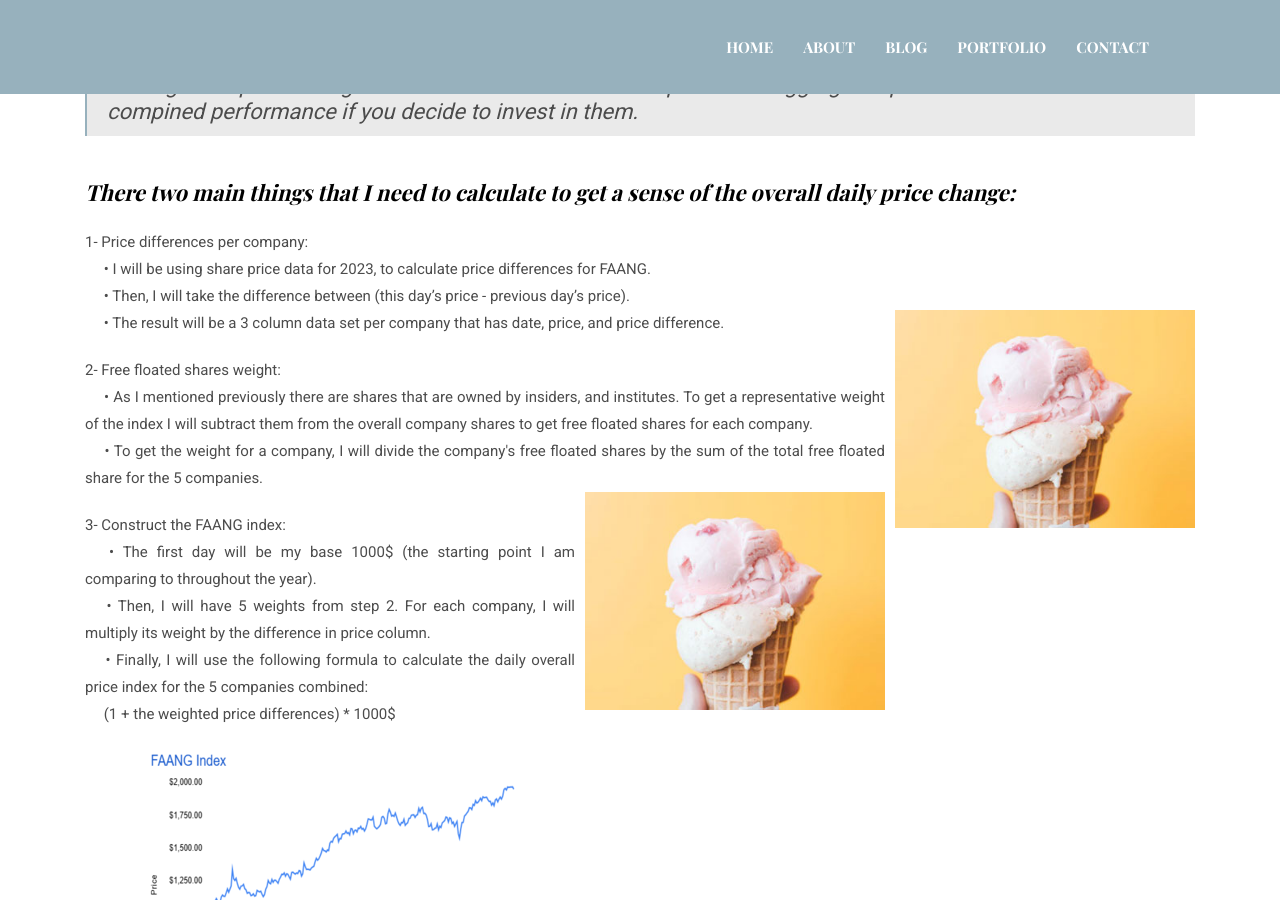
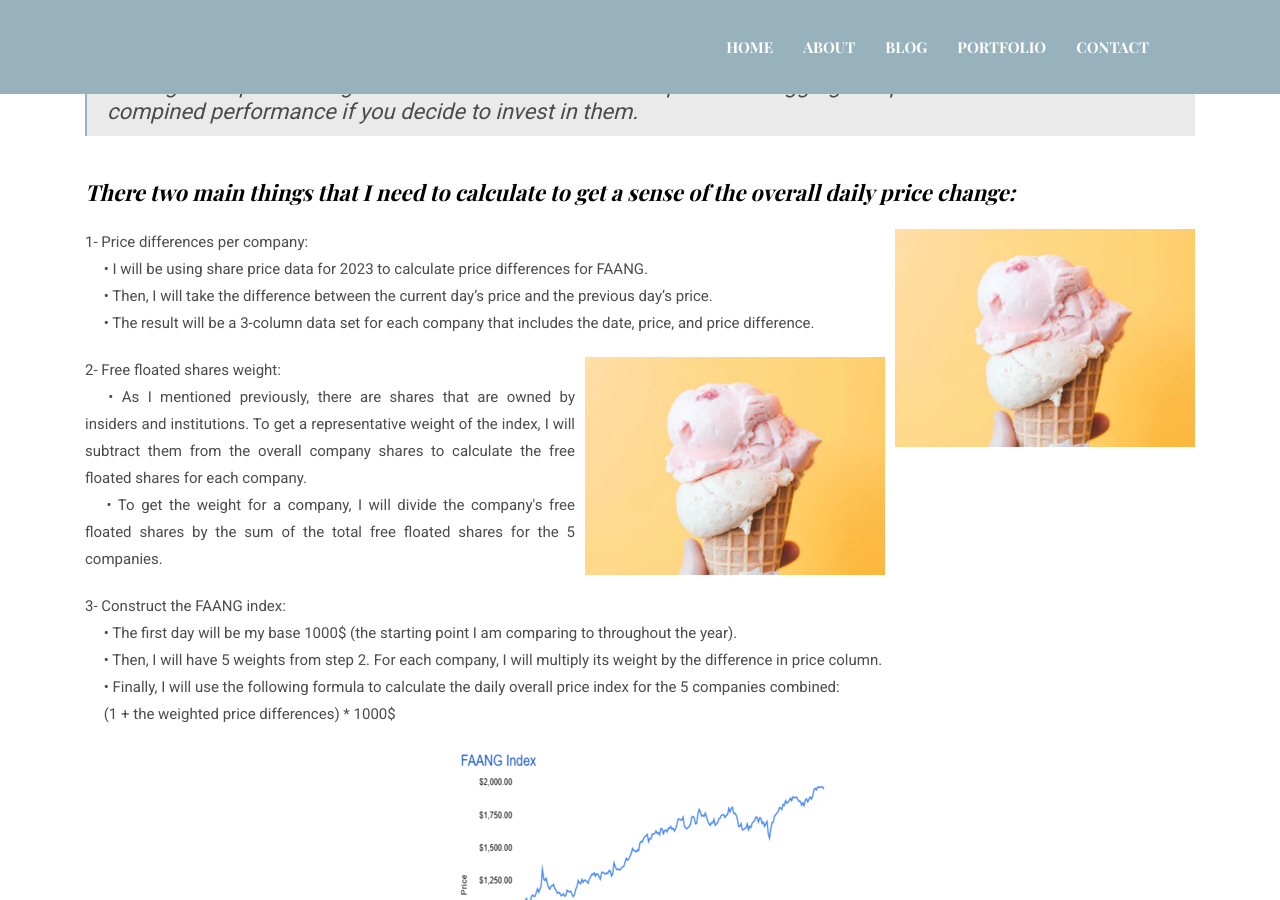
Before and after one commit to RandaAdel/RandaAdel.github.io, a Jekyll site: the page built from _posts/2024-12-26-price-index.markdown, in a window 1280 px wide and 900 px high, scrolled down 1339 px. Built offline with Jekyll 4.4.1, drawn with Linux system fonts in a browser that asks for light colours.

Commit message:
try images at the top

```diff
--- a/_posts/2024-12-26-price-index.markdown
+++ b/_posts/2024-12-26-price-index.markdown
@@ -25,28 +25,29 @@ tags:   Price Index
     * The result will be a 3 column data set per company that has date, price, and price difference  -->
 
 <p style="text-align: justify;">
-  1- Price differences per company:
-  <br>
-  &emsp; • I will be using share price data for 2023, to calculate price differences for FAANG.
-  <br>
-  &emsp; • Then, I will take the difference between (this day’s price - previous day’s price).
-  <br>
-  &emsp; • The result will be a 3 column data set per company that has date, price, and price difference.
   <span style="float: right; margin-left: 10px;">
     <img src="/assets/images/blog/post-2.jpg" alt="Additional image description" style="max-width: 300px; height: auto;">
   </span>
+  1- Price differences per company:
+  <br>
+  &emsp; • I will be using share price data for 2023 to calculate price differences for FAANG.
+  <br>
+  &emsp; • Then, I will take the difference between the current day’s price and the previous day’s price.
+  <br>
+  &emsp; • The result will be a 3-column data set for each company that includes the date, price, and price difference.
 </p>
 
+
 <p style="text-align: justify;">
-  2- Free floated shares weight:
-  <br>
-  &emsp; • As I mentioned previously there are shares that are owned by insiders, and institutes. To get a representative weight of the index I will subtract them from the overall company shares to get free floated shares for each company.
-  <br>
-  &emsp; • To get the weight for a company, I will divide the company's free floated shares by the sum of the total free floated share for the 5 companies.
-  <br>
   <span style="float: right; margin-left: 10px;">
     <img src="/assets/images/blog/post-2.jpg" alt="Additional image description" style="max-width: 300px; height: auto;">
   </span>
+  2- Free floated shares weight:
+  <br>
+  &emsp; • As I mentioned previously, there are shares that are owned by insiders and institutions. To get a representative weight of the index, I will subtract them from the overall company shares to calculate the free floated shares for each company.
+  <br>
+  &emsp; • To get the weight for a company, I will divide the company's free floated shares by the sum of the total free floated shares for the 5 companies.
+  <br>
 </p>
 
 <!-- <p style="text-align: right;">
```
